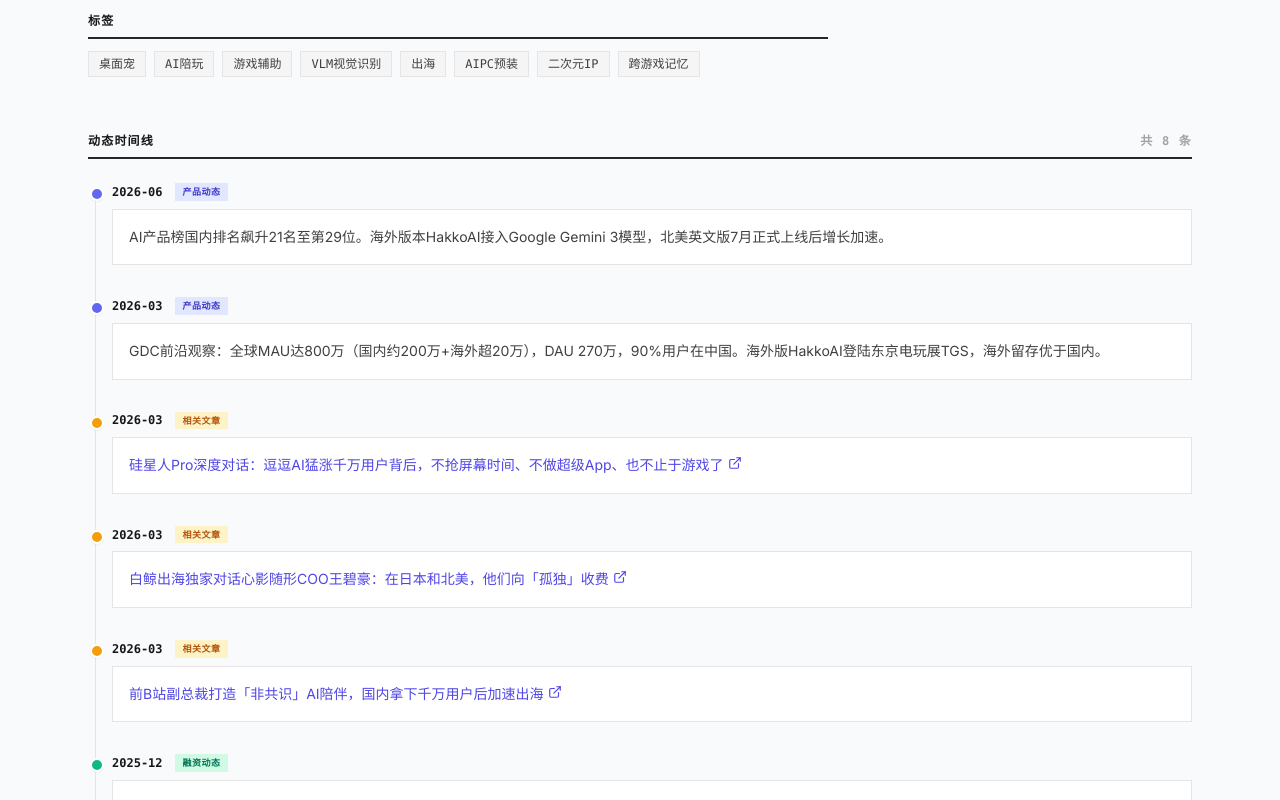
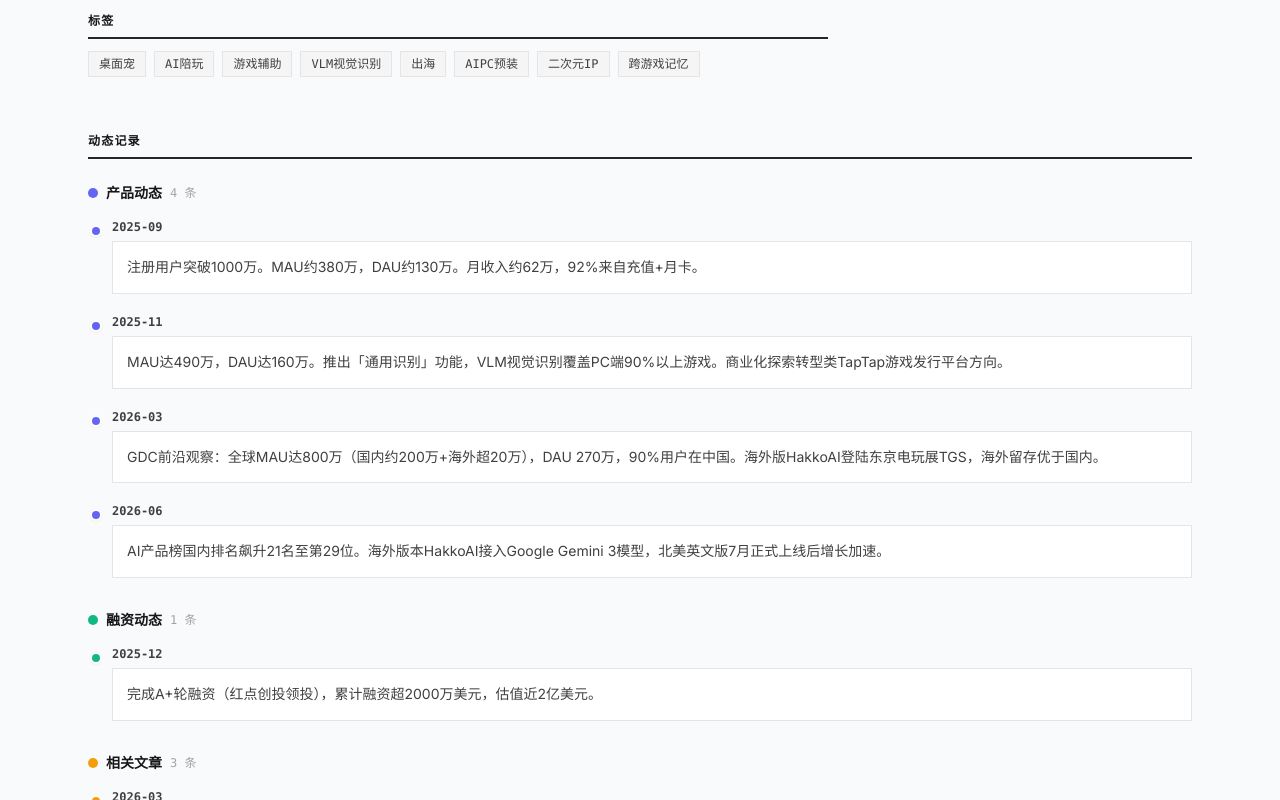
Before and after one commit to jiaqizhao0226-byte/ai-game-tracker, a Next.js app: page /game/1 in a window 1280 px wide. Shown: the part 1120-1920 px from the top of the page. Built offline with nearby package versions, Linux system fonts and the light colour scheme.

Commit message:
动态时间线按类型分开展示
- 拆为三个独立时间线区块: 产品动态/融资动态/相关文章
- 每个区块有自己的标题、圆点颜色和竖线
- 空区块自动隐藏

```diff
--- a/src/app/game/[id]/page.tsx
+++ b/src/app/game/[id]/page.tsx
@@ -207,36 +207,36 @@ export default function GameDetailPage({ params }: { params: { id: string } }) {
           </div>
         </div>
 
-        {/* Events timeline - full width vertical timeline */}
+        {/* Events - split into 3 sections */}
         <div className="mt-8">
-          <h3 className="text-xs uppercase tracking-widest font-bold text-neutral-900 mb-6 font-mono border-b-2 border-neutral-800 pb-2 flex items-center justify-between">
-            <span>动态时间线</span>
-            <span className="text-neutral-400">共 {allEvents.length} 条</span>
+          <h3 className="text-xs uppercase tracking-widest font-bold text-neutral-900 mb-6 font-mono border-b-2 border-neutral-800 pb-2">
+            动态记录
           </h3>
+
           {allEvents.length === 0 ? (
             <div className="text-center py-10 text-neutral-400 text-sm font-mono bg-white border border-neutral-200">暂无动态记录。</div>
           ) : (
+            <div className="flex flex-col gap-8">
+              {[
+                { title: '产品动态', events: productEvents, dot: 'bg-indigo-500', badge: 'bg-indigo-100 text-indigo-700' },
+                { title: '融资动态', events: fundingEvents, dot: 'bg-emerald-500', badge: 'bg-emerald-100 text-emerald-700' },
+                { title: '相关文章', events: articleEvents, dot: 'bg-amber-500', badge: 'bg-amber-100 text-amber-700' },
+              ].filter(section => section.events.length > 0).map(section => (
+                <div key={section.title}>
+                  <div className="flex items-center gap-2 mb-4">
+                    <span className={`w-2.5 h-2.5 rounded-full ${section.dot}`} />
+                    <h4 className="text-sm font-bold text-neutral-900">{section.title}</h4>
+                    <span className="text-xs text-neutral-400 font-mono">{section.events.length} 条</span>
+                  </div>
                   <div className="relative pl-6">
-              {/* Vertical line */}
-              <div className="absolute left-[7px] top-2 bottom-2 w-px bg-neutral-200" />
-              {allEvents.map((evt) => {
-                const dotColor = evt.event_type === '融资动态' ? 'bg-emerald-500' :
-                  evt.event_type === '相关文章' ? 'bg-amber-500' : 'bg-indigo-500';
-                const badgeBg = evt.event_type === '融资动态' ? 'bg-emerald-100 text-emerald-700' :
-                  evt.event_type === '相关文章' ? 'bg-amber-100 text-amber-700' : 'bg-indigo-100 text-indigo-700';
-                return (
-                  <div key={evt.id} className="relative pb-8 last:pb-0">
-                    {/* Dot */}
-                    <div className={`absolute -left-[22px] top-1 w-3.5 h-3.5 rounded-full ${dotColor} border-2 border-white shadow-sm`} />
-                    {/* Date label */}
-                    <div className="flex items-center gap-3 mb-2">
-                      <span className="text-xs font-mono font-bold text-neutral-900">{evt.event_date}</span>
-                      <span className={`text-[9px] uppercase font-bold tracking-wider px-2 py-0.5 ${badgeBg}`}>
-                        {evt.event_type}
-                      </span>
+                    <div className={`absolute left-[7px] top-2 bottom-2 w-px ${section.dot.replace('bg-', 'bg-').replace('500', '200')}`} />
+                    {section.events.map((evt) => (
+                      <div key={evt.id} className="relative pb-5 last:pb-0">
+                        <div className={`absolute -left-[22px] top-1.5 w-3 h-3 rounded-full ${section.dot} border-2 border-white shadow-sm`} />
+                        <div className="flex items-center gap-2 mb-1.5">
+                          <span className="text-xs font-mono font-bold text-neutral-700">{evt.event_date}</span>
                         </div>
-                    {/* Content */}
-                    <div className="bg-white border border-neutral-200 p-4">
+                        <div className="bg-white border border-neutral-200 p-3.5">
                           {evt.url ? (
                             <a href={evt.url} target="_blank" rel="noopener noreferrer" className="text-sm text-indigo-600 hover:underline leading-relaxed flex items-start gap-1">
                               {evt.content} <ExternalLink className="w-3.5 h-3.5 shrink-0 mt-0.5" />
@@ -246,8 +246,10 @@ export default function GameDetailPage({ params }: { params: { id: string } }) {
                           )}
                         </div>
                       </div>
-                );
-              })}
+                    ))}
+                  </div>
+                </div>
+              ))}
             </div>
           )}
         </div>
```
Lines whose indentation alone changed are shown as unchanged.
